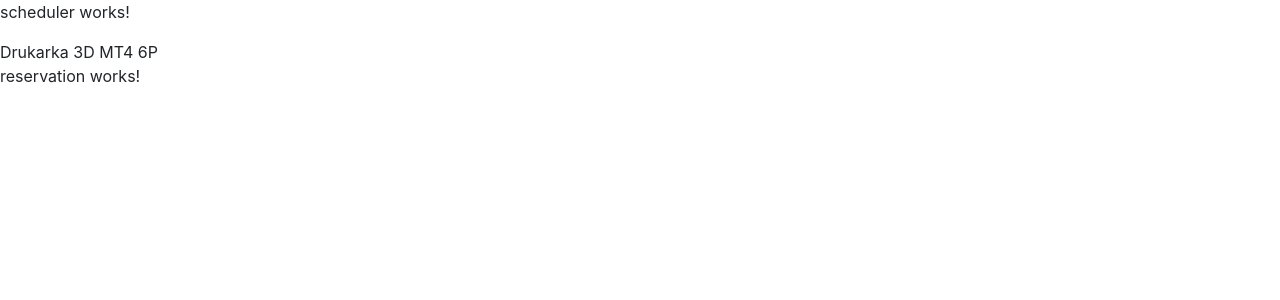
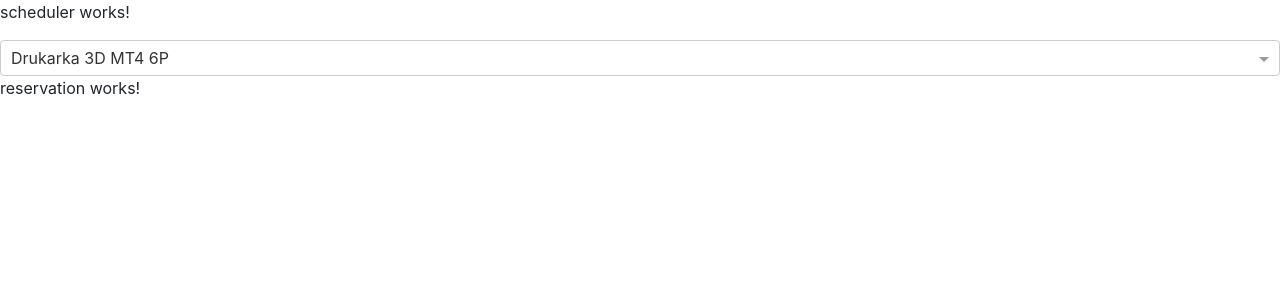
Before and after one commit to Alicja-Majewska/3d-printing-queue-webclient, an Angular app: page / in a window 1280 px wide. Shown: the top 300 px of the page. Built offline with nearby package versions, Linux system fonts and the light colour scheme.

Commit message:
added ng-select styles to styles

```diff
--- a/src/styles.scss
+++ b/src/styles.scss
@@ -1 +1,2 @@
 @import '~bootstrap/dist/css/bootstrap.min.css';
+@import "~@ng-select/ng-select/themes/default.theme.css";
```
